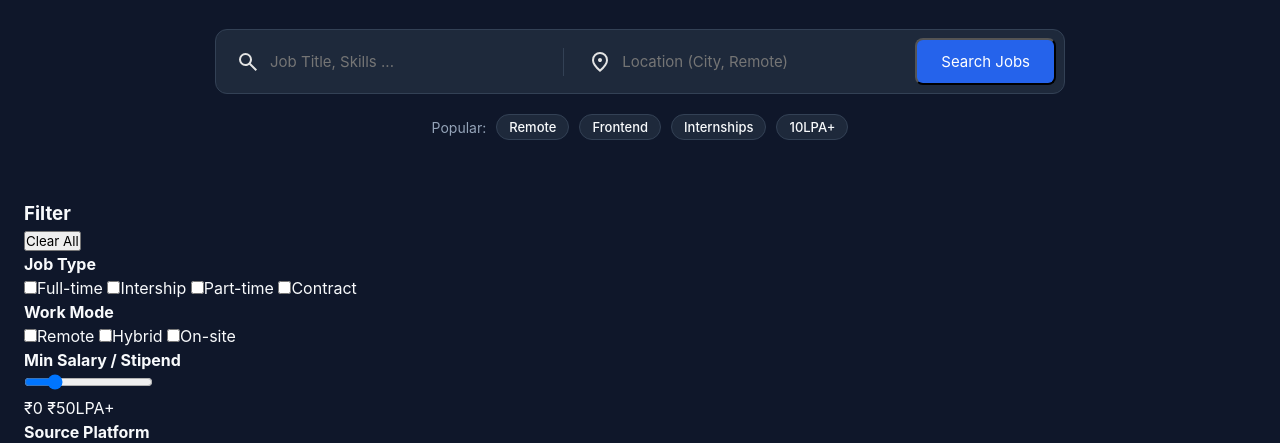
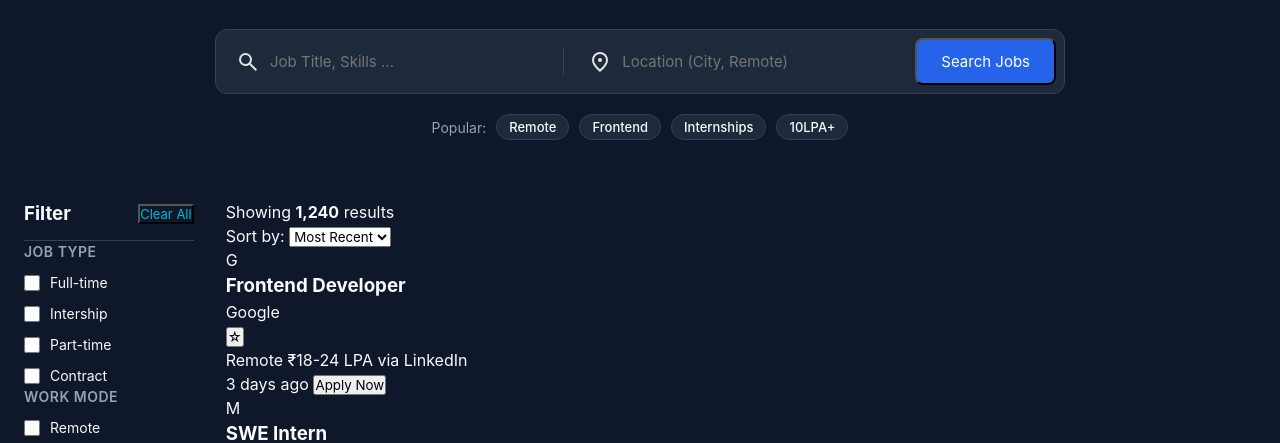
Before and after one commit to imayushjhaa/HireHUB, a plain HTML site: page index.html in a window 1280 px wide. Shown: the part 255-698 px from the top of the page. Drawn offline with nearby package versions, Linux system fonts and the light colour scheme.

Commit message:
sliderbar styling 25% width

```diff
--- a/style.css
+++ b/style.css
@@ -222,3 +222,82 @@ body{
 .popular-tags .tag:hover {
     background-color: var(--bg-surface-hover);
 }
+
+/* ======================================== */
+/* 4. MAIN DASHBOARD (SLIDEBAR + FEED GRID) */
+/* ======================================== */
+
+.main-dashboard {
+    display: flex;
+    gap: 32px;
+    align-items: flex-start;
+}
+
+/* slidebar styling (25% width) */
+.filter-slidebar {
+    width: 280px;
+    flex-shrink: 0;
+    background-color: var(--bg-surface);
+    border: 1px solid var(--border-color);
+    border-radius: var(--radius-lg);
+    padding: 24px;
+    display: flex;
+    flex-direction: column;
+    gap: 24px;
+}
+
+.filter-header {
+    display: flex;
+    justify-content: space-between;
+    align-items: center;
+    border-bottom: 1px solid var(--border-color);
+    padding-bottom: 12px;
+}
+
+.btn-reset {
+    background-color: transparent;
+    color: var(--accent-cyan);
+    font-size: 13px;
+}
+
+.filter-group {
+    display: flex;
+    flex-direction: column;
+    gap: 10px;
+}
+
+.filter-group h4 {
+    font-size: 14px;
+    font-weight: 600;
+    color: var(--text-muted);
+    text-transform: uppercase;
+    letter-spacing: 0.5px;
+}
+
+.filter-group label {
+    display: flex;
+    align-items: center;
+    gap: 10px;
+    font-size: 14px;
+    cursor: pointer;
+}
+
+.filter-group input[type="checkbox"] {
+    accent-color: var(--accent-blue);
+    width: 16px;
+    height: 16px;
+    cursor: pointer;
+}
+
+.filter-group input[type="range"] {
+    width: 100%;
+    accent-color: var(--accent-blue);
+    cursor: pointer;
+}
+
+.range-labels {
+    display: flex;
+    justify-content: space-between;
+    font-size: 12px;
+    color: var(--text-muted);
+}
```
